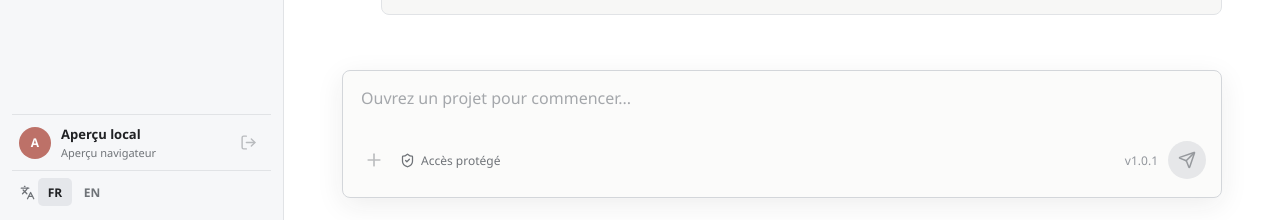
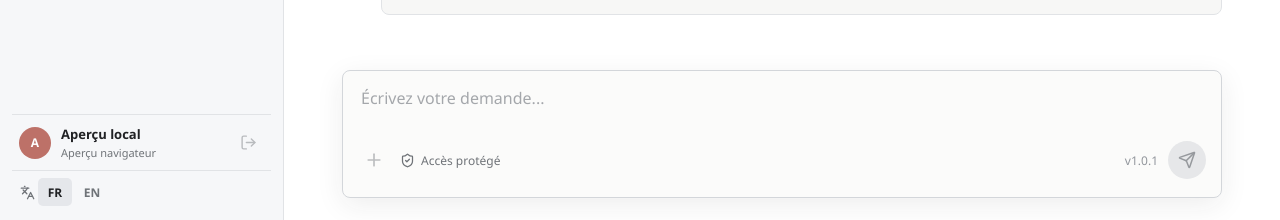
Before and after one commit to ungarsunefille7700-droid/neura-alnour, a React (Vite) app in the folder neuraco/: page / in a window 1280 px wide. Shown: the part 580-800 px from the top of the page. Built offline with nearby package versions, Linux system fonts and the light colour scheme.

Commit message:
Enable NeuraCo chat without a project

```diff
--- a/neuraco/package.json
+++ b/neuraco/package.json
@@ -1,7 +1,7 @@
 {
   "name": "neuraco",
   "productName": "NeuraCo",
-  "version": "1.0.2",
+  "version": "1.0.3",
   "private": true,
   "author": "NEURA AL-NOUR",
   "description": "Agent de développement et de travail local pour Windows",
--- a/neuraco/scripts/verify-release-safety.mjs
+++ b/neuraco/scripts/verify-release-safety.mjs
@@ -26,7 +26,7 @@ for (const relative of required) {
 }
 
 const packageJson = JSON.parse(await readFile(path.join(root, 'package.json'), 'utf8'));
-if (packageJson.productName !== 'NeuraCo' || packageJson.version !== '1.0.2') {
+if (packageJson.productName !== 'NeuraCo' || packageJson.version !== '1.0.3') {
   throw new Error('Le nom ou la version de production NeuraCo est incorrect.');
 }
 
--- a/neuraco/src/App.tsx
+++ b/neuraco/src/App.tsx
@@ -38,6 +38,14 @@ const AdminPanel = lazy(() => import('./AdminPanel'));
 
 type Locale = 'fr' | 'en';
 type WorkspaceView = 'home' | 'project' | 'security' | 'accessibility' | 'account' | 'admin';
+type HomeChatMessage = {
+  id: string;
+  role: 'user' | 'assistant' | 'system';
+  content: string;
+  model?: string;
+};
+
+const GENERAL_CHAT_PROJECT_ID = '000000000000000000000001';
 
 const DEFAULT_ACCESSIBILITY: NeuraCoAccessibilitySettings = {
   theme: 'system',
@@ -89,7 +97,7 @@ const copy = {
     nextTitle: 'Espace projet disponible',
     nextText:
       'Utilisez “Ouvrir un projet” dans la barre latérale. Les secrets et fichiers sensibles restent exclus du contexte IA.',
-    composerPlaceholder: 'Ouvrez un projet pour commencer...',
+    composerPlaceholder: 'Écrivez votre demande...',
     fullAccess: 'Accès protégé',
     securityTitle: 'Sécurité',
     securityIntro:
@@ -194,7 +202,7 @@ const copy = {
     nextTitle: 'Project workspace available',
     nextText:
       'Use “Open a project” in the sidebar. Secrets and sensitive files remain excluded from AI context.',
-    composerPlaceholder: 'Open a project to get started...',
+    composerPlaceholder: 'Write your request...',
     fullAccess: 'Protected access',
     securityTitle: 'Security',
     securityIntro:
@@ -854,6 +862,10 @@ function App() {
     desktopAvailable ? null : { status: 'authenticated' }
   );
   const [authBusy, setAuthBusy] = useState(false);
+  const [homeInput, setHomeInput] = useState('');
+  const [homeMessages, setHomeMessages] = useState<HomeChatMessage[]>([]);
+  const [homeChatBusy, setHomeChatBusy] = useState(false);
+  const [homeSessionId, setHomeSessionId] = useState<string | undefined>();
   const [appLockState, setAppLockState] = useState<NeuraCoAppLockState | null>(
     desktopAvailable ? null : {
       configured: false,
@@ -1053,6 +1065,68 @@ function App() {
     if (snapshot) setProjectSnapshot(snapshot);
   };
 
+  const sendHomeMessage = async () => {
+    const content = homeInput.trim();
+    if (!window.neuraco || !content || homeChatBusy) return;
+
+    const userMessage: HomeChatMessage = {
+      id: crypto.randomUUID(),
+      role: 'user',
+      content
+    };
+    const conversationContext = homeMessages
+      .filter((message) => message.role === 'user' || message.role === 'assistant')
+      .slice(-20)
+      .map((message) => ({
+        id: message.id,
+        role: message.role as 'user' | 'assistant',
+        content: message.content
+      }));
+
+    setHomeInput('');
+    setHomeMessages((current) => [...current, userMessage]);
+    setHomeChatBusy(true);
+    try {
+      const response = await window.neuraco.sendAgentMessage({
+        content,
+        sessionId: homeSessionId,
+        requestId: crypto.randomUUID(),
+        projectId: GENERAL_CHAT_PROJECT_ID,
+        projectName: locale === 'fr' ? 'Conversation générale' : 'General conversation',
+        mode: 'question',
+        model: 'auto',
+        conversationContext,
+        files: [],
+        images: []
+      });
+      setHomeSessionId(response.sessionId);
+      setHomeMessages((current) => [
+        ...current,
+        {
+          id: crypto.randomUUID(),
+          role: 'assistant',
+          content: response.message,
+          model: `${response.modelDisplay} · ${response.provider}`
+        }
+      ]);
+    } catch (error) {
+      setHomeMessages((current) => [
+        ...current,
+        {
+          id: crypto.randomUUID(),
+          role: 'system',
+          content: error instanceof Error
+            ? error.message
+            : locale === 'fr'
+              ? 'La réponse IA n’a pas pu être récupérée.'
+              : 'The AI response could not be retrieved.'
+        }
+      ]);
+    } finally {
+      setHomeChatBusy(false);
+    }
+  };
+
   if (desktopAvailable && session?.status !== 'authenticated') {
     return (
       <AuthScreen
@@ -1091,6 +1165,31 @@ function App() {
 
   const renderHome = () => (
     <div className="thread-view">
+      {homeMessages.length > 0 ? (
+        <div className="home-chat-thread" aria-live="polite">
+          {homeMessages.map((message) => (
+            <article key={message.id} className={`home-chat-message is-${message.role}`}>
+              <header>
+                <strong>
+                  {message.role === 'user'
+                    ? session?.user?.name || (locale === 'fr' ? 'Vous' : 'You')
+                    : message.role === 'assistant'
+                      ? 'NeuraCo'
+                      : locale === 'fr' ? 'Système' : 'System'}
+                </strong>
+                {message.model && <span>{message.model}</span>}
+              </header>
+              <p>{message.content}</p>
+            </article>
+          ))}
+          {homeChatBusy && (
+            <div className="home-chat-thinking" role="status">
+              {locale === 'fr' ? 'NeuraCo réfléchit…' : 'NeuraCo is thinking…'}
+            </div>
+          )}
+        </div>
+      ) : (
+        <>
       <div className="thread-activity">
         <span className="activity-icon"><CheckCircle2 size={16} aria-hidden="true" /></span>
         <span>{text.completed}</span>
@@ -1114,6 +1213,8 @@ function App() {
         <span>{text.nextTitle}</span>
         <p>{text.nextText}</p>
       </section>
+        </>
+      )}
     </div>
   );
 
@@ -1336,14 +1437,35 @@ function App() {
 
         {view === 'home' && (
           <footer className="composer-wrap">
-            <div className="composer is-disabled" aria-disabled="true">
+            <form
+              className={`composer ${!desktopAvailable ? 'is-disabled' : ''}`}
+              aria-disabled={!desktopAvailable}
+              onSubmit={(event) => {
+                event.preventDefault();
+                void sendHomeMessage();
+              }}
+            >
               <textarea
-                disabled
+                value={homeInput}
+                disabled={!desktopAvailable || homeChatBusy}
                 aria-label={text.composerPlaceholder}
                 placeholder={text.composerPlaceholder}
+                onChange={(event) => setHomeInput(event.target.value)}
+                onKeyDown={(event) => {
+                  if (event.key === 'Enter' && !event.shiftKey) {
+                    event.preventDefault();
+                    void sendHomeMessage();
+                  }
+                }}
               />
               <div className="composer-footer">
-                <button type="button" className="icon-button" disabled title={text.noProject}>
+                <button
+                  type="button"
+                  className="icon-button"
+                  disabled={!desktopAvailable || homeChatBusy}
+                  title={locale === 'fr' ? 'Ouvrir un projet' : 'Open a project'}
+                  onClick={() => void openProject()}
+                >
                   <Plus size={20} aria-hidden="true" />
                 </button>
                 <span className="composer-mode">
@@ -1351,11 +1473,16 @@ function App() {
                   {text.fullAccess}
                 </span>
                 <span className="composer-version">v{appInfo.version}</span>
-                <button type="button" className="send-button" disabled title={text.noProject}>
+                <button
+                  type="submit"
+                  className="send-button"
+                  disabled={!desktopAvailable || homeChatBusy || !homeInput.trim()}
+                  title={locale === 'fr' ? 'Envoyer' : 'Send'}
+                >
                   <Send size={18} aria-hidden="true" />
                 </button>
               </div>
-            </div>
+            </form>
           </footer>
         )}
       </main>
```
Also changed, not shown: neuraco/src/styles.css, 3 other files (tests, documents, lock files or other folders).
